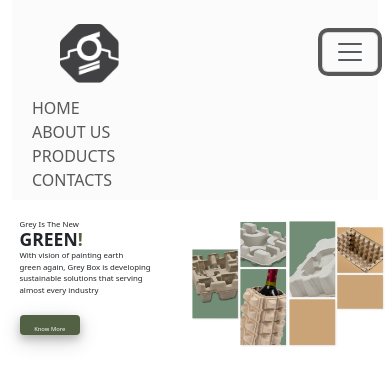
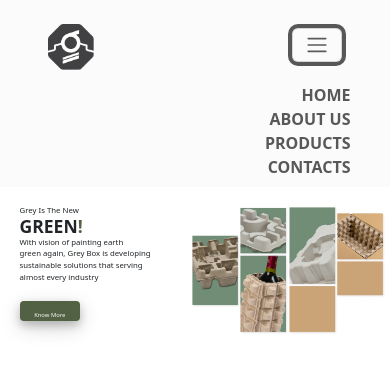
Before and after one commit to Harshit3323/Grey-box, a plain HTML site: page index.html in a window 390 px wide. Both pictures are taken after a click on the button "Toggle navigation". Drawn offline with nearby package versions, Linux system fonts and the light colour scheme.

Commit message:
kuch toh hua h

```diff
--- a/index.html
+++ b/index.html
@@ -14,12 +14,12 @@
 </head>
 <body>
     <div class="head">
-        <div class="container-fluid">
+        <div class="container-flu">
             <section class="navbar navbar-expand-lg">
                 <a href="#">
                     <img src="logo.png" alt="GreBox logo" class="logo navbar-brand ps-5 pt-3 mb-2">
                 </a>
-                <button class="navbar-toggler" type="button" data-bs-toggle="collapse" data-bs-target="#navbarSupportedContent" aria-controls="navbarSupportedContent" aria-expanded="false" aria-label="Toggle navigation">
+                <button class="navbar-toggler me-5" type="button" data-bs-toggle="collapse" data-bs-target="#navbarSupportedContent" aria-controls="navbarSupportedContent" aria-expanded="false" aria-label="Toggle navigation">
                     <span class="navbar-toggler-icon"></span>
                 </button>
                 <div class="collapse navbar-collapse" id="navbarSupportedContent">
--- a/style.css
+++ b/style.css
@@ -4,24 +4,31 @@ body {
 }
 /* NAVBAR */
 .logo {
-    width: 80%;
+    width: 70%;
 }
 .navbar {
     background: #fbfbfb;
     padding-bottom: 3.125rem;
 }
+.navbar-toggler-icon {
+    font-size: 80%!important;
+}
 .nav-item {
     margin: 0 1.25rem;
 }
 .nav-btn {
-    border: none;
-    font-weight: ;
+    color: #414042;
+    font-weight: 600;
+}
+.nav-btn:hover {
+    color: #2b2a2c;
 }
 .navbar-nav {
     margin-right: 5%;
 }
 .nav-link {
     padding: 0!important;
+    text-align: right;
 }
 /* CAPTION*/
 .caption {
@@ -62,9 +69,6 @@ body {
     background-color: #526143;
     box-shadow: 0 4px 8px 0 rgba(0, 0, 0, 0.2), 0 6px 20px 0 rgba(0, 0, 0, 0.19);
 
-@media onlyscreen and (max-width:984px) {
-    .navbar-nav {
-        margin-left:80%;
-    }
+@media (max-width: 990px) {
 
 }
```
